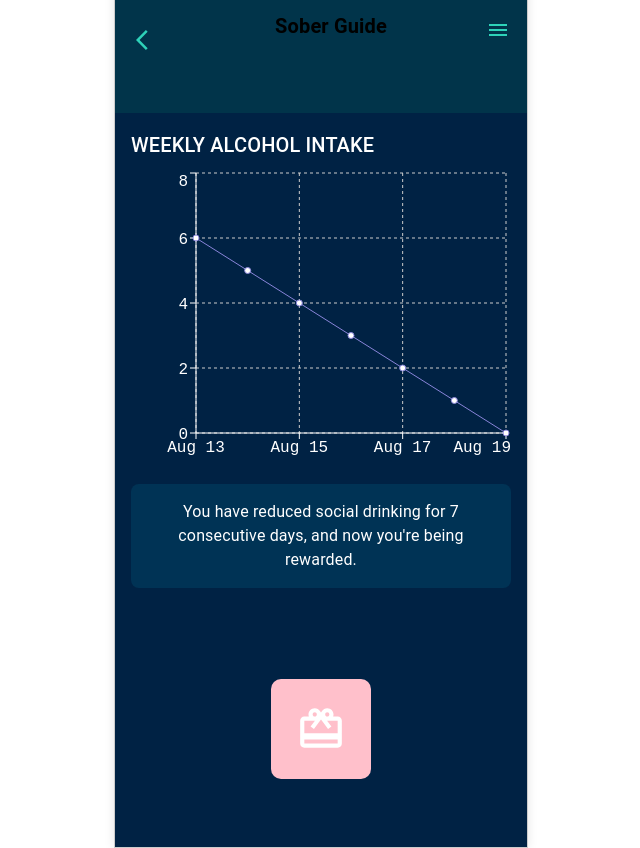
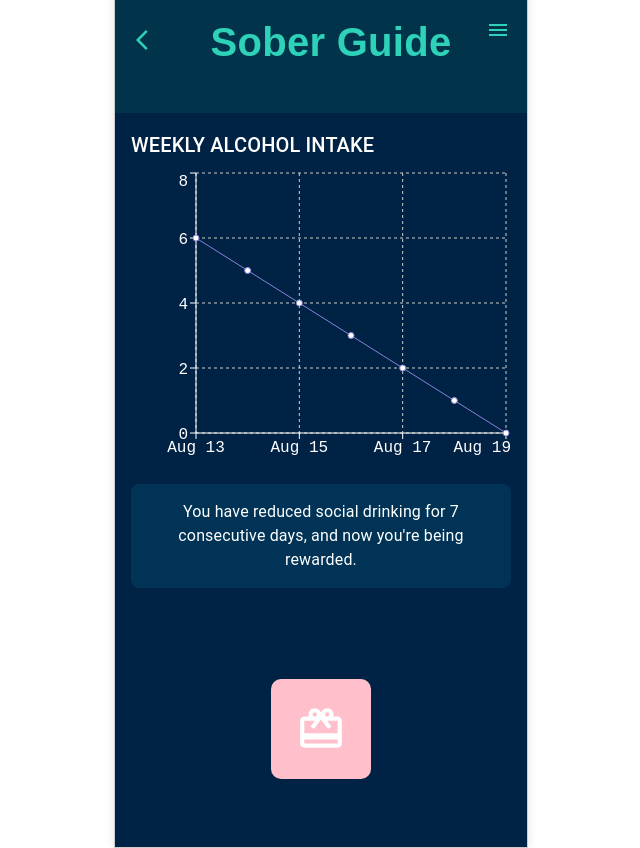
Before and after one commit to New-Designers/sober-guide-react-front-end, a React (Vite) app: page /reward in a window 1280 px wide. Shown: the whole page, without its empty margins (319-959 px from the left). Built offline with nearby package versions, Linux system fonts and the light colour scheme.

Commit message:
edit_title_style

```diff
--- a/src/components/NavBar/NavBar.tsx
+++ b/src/components/NavBar/NavBar.tsx
@@ -8,10 +8,8 @@ import EmojiEventsIcon from '@mui/icons-material/EmojiEvents';
 import TipsAndUpdatesIcon from '@mui/icons-material/TipsAndUpdates';
 import TourIcon from '@mui/icons-material/Tour';
 import MenuIcon from '@mui/icons-material/Menu';
-import styles from './NavBar.module.css';
 
-// 使用 styled API 创建自定义的 Drawer 组件
-const CustomDrawer = styled(Drawer)(({ theme }) => ({
+const CustomDrawer = styled(Drawer)(() => ({
   '& .MuiDrawer-paper': {
     backgroundColor: '#2ED2B9',
     color: 'white',
--- a/src/components/SGTitle/SGTitle.tsx
+++ b/src/components/SGTitle/SGTitle.tsx
@@ -14,13 +14,12 @@ const SGTitle: React.FC<SGTitleProps> = ({ variant = 'h6', to = '/' }) => {
       component={Link}
       to={to}
       sx={{
+        fontSize: '2.5rem',
         fontWeight: 'bold',
-        color: 'black',
+        fontFamily: 'Papyrus, fantasy',
+        color: '#2ED2B9',
         textDecoration: 'none',
         cursor: 'pointer',
-        '&:hover': {
-          color: 'primary.dark',
-        },
       }}
     >
       Sober Guide
```
